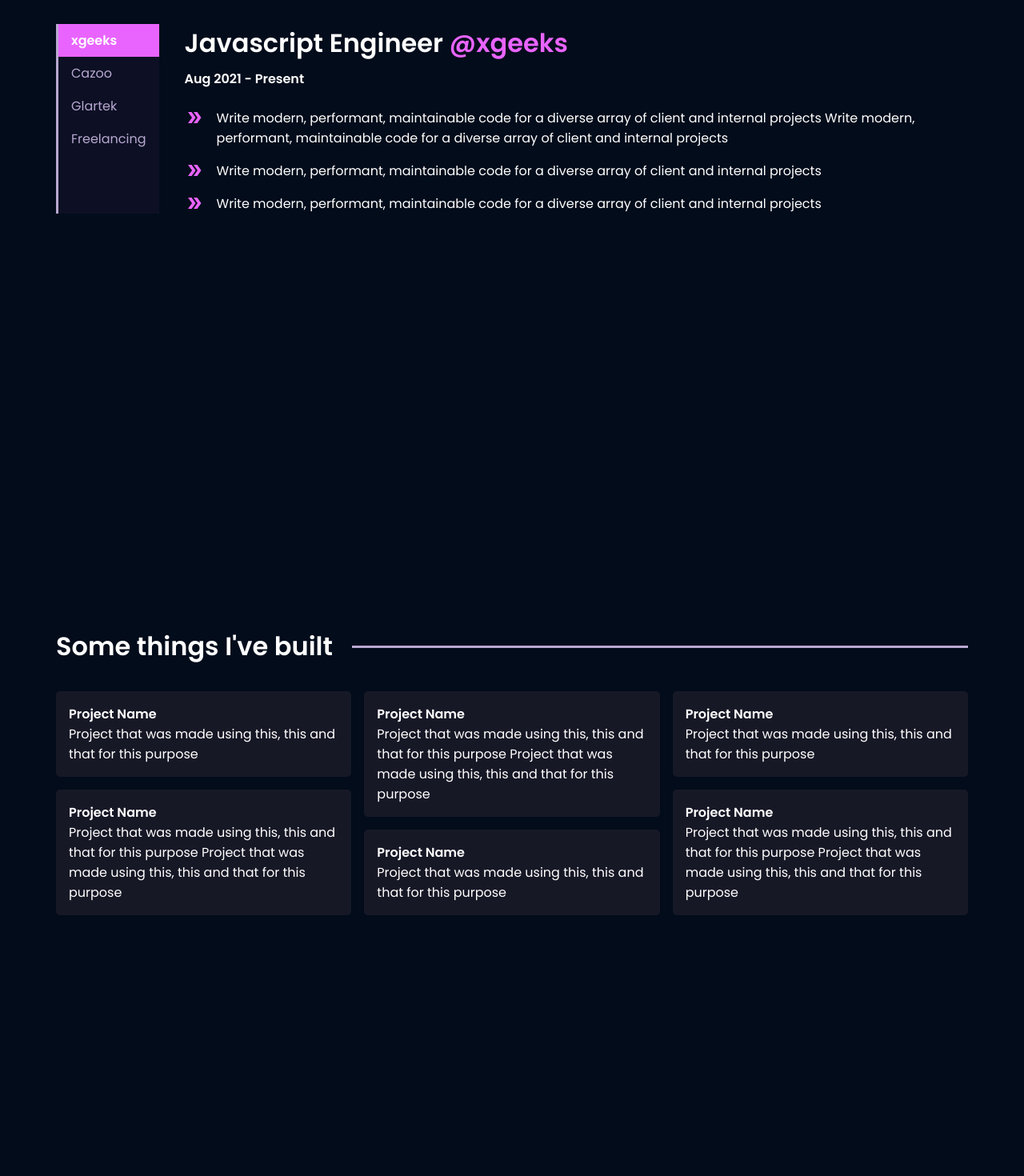
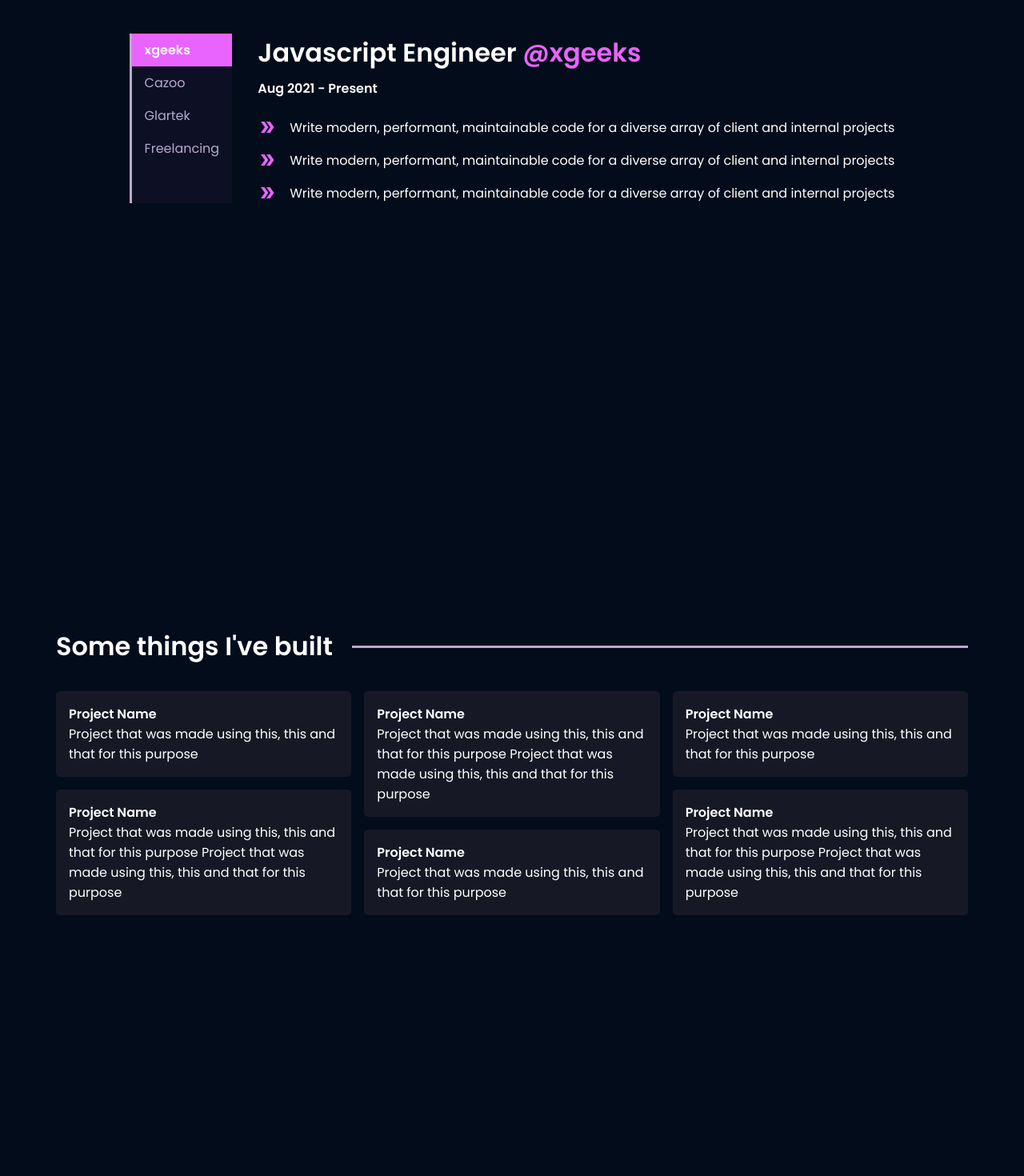
Before and after one commit to juniorboos/juniorboos.github.io, a React (Vite) app: page / in a window 1280 px wide. Shown: the part 2020-3490 px from the top of the page at 80% size. Built offline with nearby package versions, Linux system fonts and the light colour scheme.

Commit message:
refactor some duplicated code

```diff
--- a/src/components/sections/articles/articles.styles.ts
+++ b/src/components/sections/articles/articles.styles.ts
@@ -39,8 +39,10 @@
 });
 
 const ArticleInfo = styled("div", {
-  flex: "1 1 auto",
+  display: "flex",
+  flexDirection: "column",
   padding: "$5",
+  gap: "$2",
 });
 
 const ArticleMeta = styled("div", {
--- a/src/components/sections/professional/professional.tsx
+++ b/src/components/sections/professional/professional.tsx
@@ -27,29 +27,15 @@
           </Typography>
           <Typography weight="bold">Aug 2021 - Present</Typography>
           <JobDescriptionSkills>
-            <li>
-              <MdDoubleArrow />
-              <Typography>
-                Write modern, performant, maintainable code for a diverse array
-                of client and internal projects Write modern, performant,
-                maintainable code for a diverse array of client and internal
-                projects
-              </Typography>
-            </li>
-            <li>
-              <MdDoubleArrow />
-              <Typography>
-                Write modern, performant, maintainable code for a diverse array
-                of client and internal projects
-              </Typography>
-            </li>
-            <li>
-              <MdDoubleArrow />
-              <Typography>
-                Write modern, performant, maintainable code for a diverse array
-                of client and internal projects
-              </Typography>
-            </li>
+            {[...Array(3)].map((_, idx) => (
+              <li key={idx}>
+                <MdDoubleArrow />
+                <Typography>
+                  Write modern, performant, maintainable code for a diverse
+                  array of client and internal projects
+                </Typography>
+              </li>
+            ))}
           </JobDescriptionSkills>
         </JobDescription>
       </StyledContent>
--- a/src/components/sections/projects/projects.tsx
+++ b/src/components/sections/projects/projects.tsx
@@ -9,91 +9,39 @@
   StyledRow,
 } from "./projects.styles";
 
+const ProjectCard = ({ long = false }) => (
+  <StyledCard>
+    <h4>Project Name</h4>
+    <p>
+      Project that was made using this, this and that for this purpose{" "}
+      {long &&
+        "Project that was made using this, this and that for this purpose"}
+    </p>
+    <StyledOverlay>
+      <h4>Project Title</h4>
+      <a href="">
+        <BsGithub />
+      </a>
+    </StyledOverlay>
+  </StyledCard>
+);
+
 const Projects = () => {
   return (
     <StyledProjects>
       <SectionTitle name="Some things I've built" />
       <StyledRow>
         <StyledColumn>
-          <StyledCard>
-            <h4>Project Name</h4>
-            <p>
-              Project that was made using this, this and that for this purpose
-            </p>
-            <StyledOverlay>
-              <h4>Project Title</h4>
-              <a href="">
-                <BsGithub />
-              </a>
-            </StyledOverlay>
-          </StyledCard>
-          <StyledCard>
-            <h4>Project Name</h4>
-            <p>
-              Project that was made using this, this and that for this purpose
-              Project that was made using this, this and that for this purpose
-            </p>
-            <StyledOverlay>
-              <h4>Project Title</h4>
-              <a href="">
-                <BsGithub />
-              </a>
-            </StyledOverlay>
-          </StyledCard>
+          <ProjectCard />
+          <ProjectCard long />
         </StyledColumn>
         <StyledColumn>
-          <StyledCard>
-            <h4>Project Name</h4>
-            <p>
-              Project that was made using this, this and that for this purpose
-              Project that was made using this, this and that for this purpose
-            </p>
-            <StyledOverlay>
-              <h4>Project Title</h4>
-              <a href="">
-                <BsGithub />
-              </a>
-            </StyledOverlay>
-          </StyledCard>
-          <StyledCard>
-            <h4>Project Name</h4>
-            <p>
-              Project that was made using this, this and that for this purpose
-            </p>
-            <StyledOverlay>
-              <h4>Project Title</h4>
-              <a href="">
-                <BsGithub />
-              </a>
-            </StyledOverlay>
-          </StyledCard>
+          <ProjectCard long />
+          <ProjectCard />
         </StyledColumn>
         <StyledColumn>
-          <StyledCard>
-            <h4>Project Name</h4>
-            <p>
-              Project that was made using this, this and that for this purpose
-            </p>
-            <StyledOverlay>
-              <h4>Project Title</h4>
-              <a href="">
-                <BsGithub />
-              </a>
-            </StyledOverlay>
-          </StyledCard>
-          <StyledCard>
-            <h4>Project Name</h4>
-            <p>
-              Project that was made using this, this and that for this purpose
-              Project that was made using this, this and that for this purpose
-            </p>
-            <StyledOverlay>
-              <h4>Project Title</h4>
-              <a href="">
-                <BsGithub />
-              </a>
-            </StyledOverlay>
-          </StyledCard>
+          <ProjectCard />
+          <ProjectCard long />
         </StyledColumn>
       </StyledRow>
     </StyledProjects>
```
